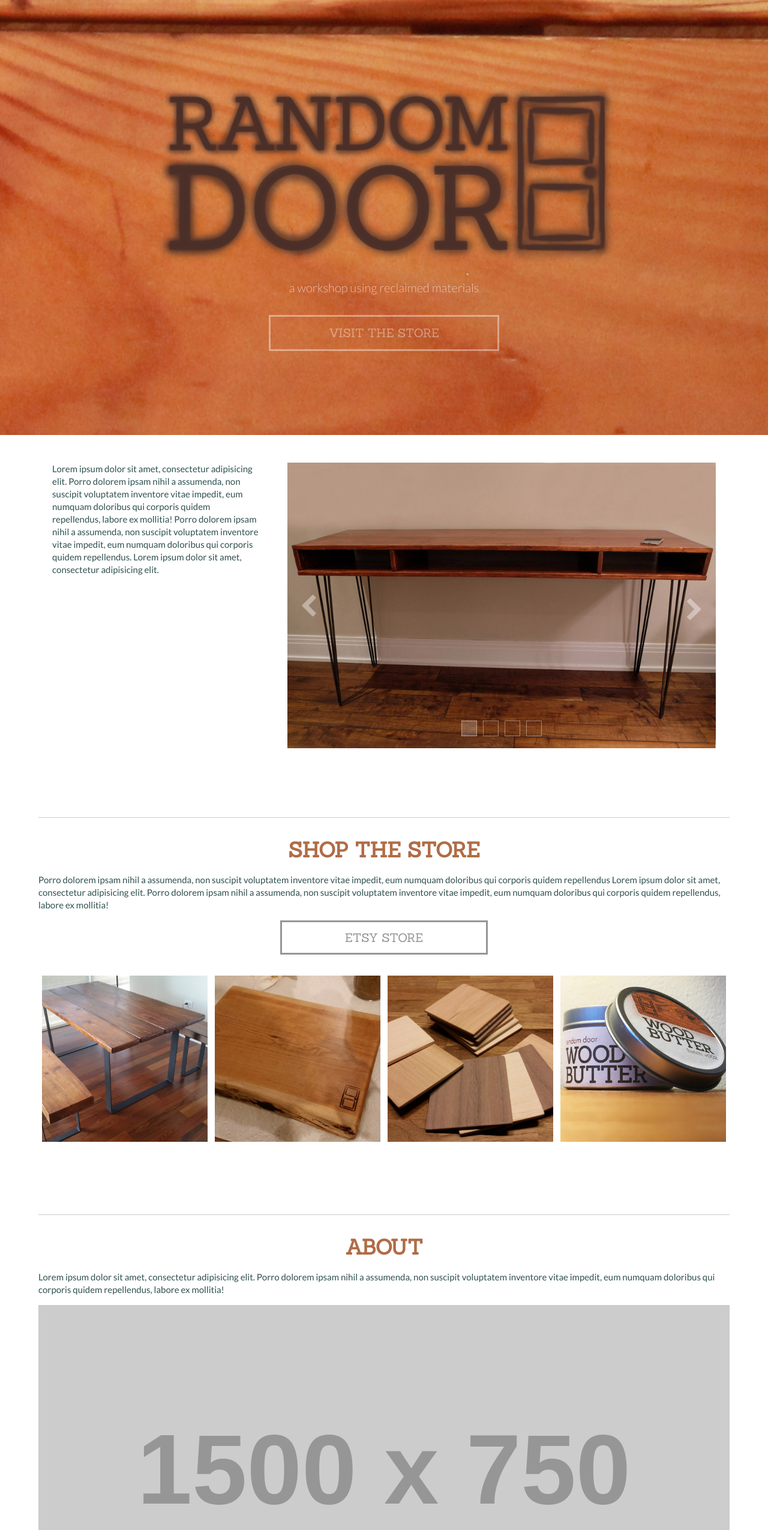
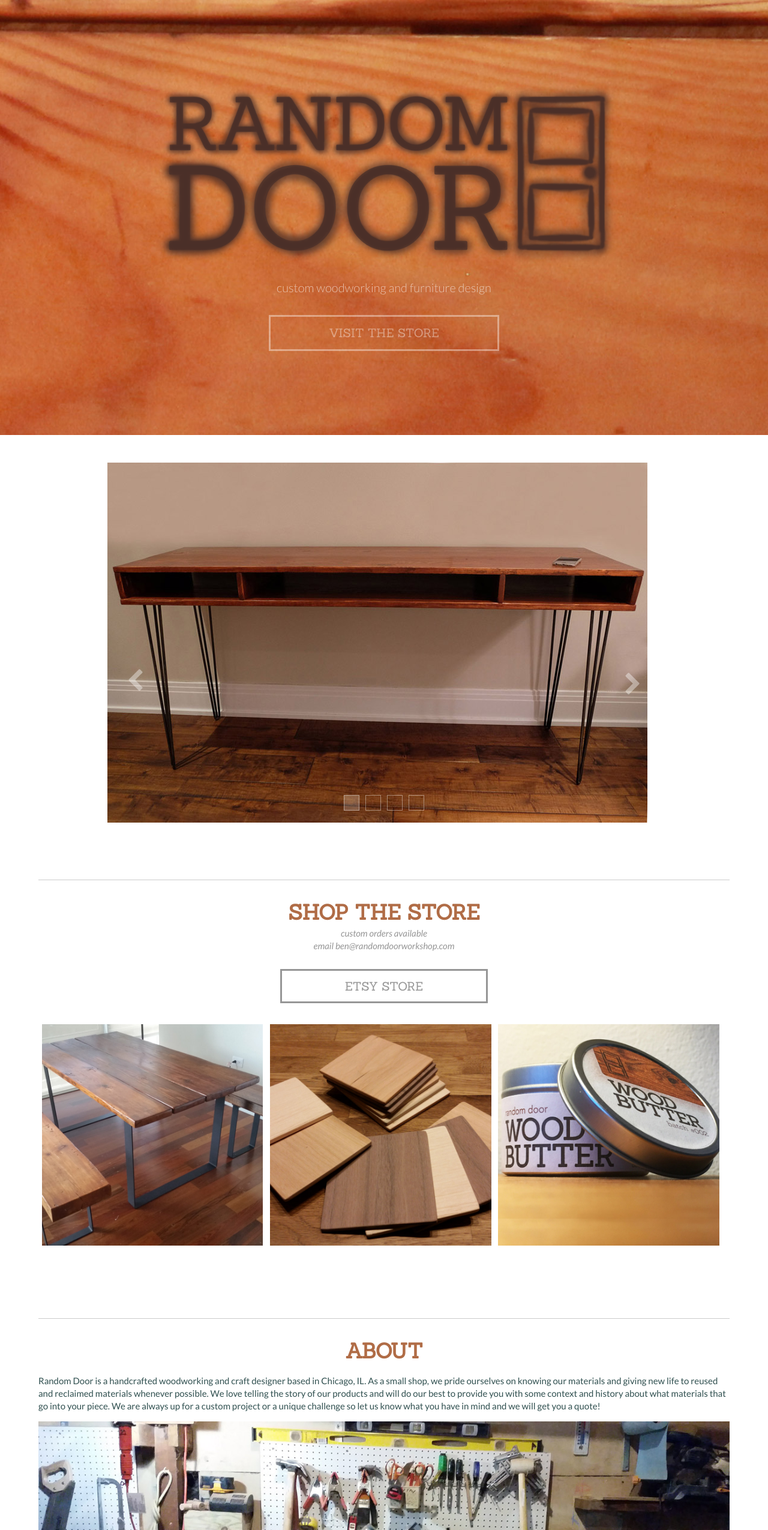
Before and after one commit to bshorofsky/random-door, a plain HTML site: page index.html in a window 1280 px wide. Shown: the part 75-2625 px from the top of the page at 60% size. Drawn offline with nearby package versions, Linux system fonts and the light colour scheme; placeholder pictures from the web are drawn by us.

Commit message:
bens edits

```diff
--- a/css/main.css
+++ b/css/main.css
@@ -210,7 +210,6 @@ button:hover {
 
 nav {
     height: 40px;
-    margin: 0;
     padding: 10px 0 ;
     position: fixed;
     top: 0;
@@ -222,6 +221,7 @@ nav ul {
     margin: 0;
     padding: 0;
     width: 100%;
+    margin: 0 10%;
 }
 
 nav li, nav a {
@@ -260,7 +260,7 @@ nav a:hover {
 }
 
 .scrolled {
-    background-color: rgba(176, 108, 70, .95);
+    background-color: rgba(80 , 80, 80, .95);
     transition: background-color .3s ease-in-out;
     height: 50px;
 }
@@ -296,10 +296,9 @@ hr {
 
 .carousel {
     display: block;
-    float: left;
-    width: 62%;
+    margin: 0 auto;
+    width: 80%;
     padding: 4% 2%;
-    margin: 0;
 }
 
 #prev {
@@ -387,7 +386,7 @@ img {
 .store-photos {
     display: block;
     float: left;
-    width: 24%;
+    width: 32%;
     margin: 5px .5%;
     cursor: pointer;
 }
@@ -413,6 +412,14 @@ img {
 
 .store-photos:hover .store-text {
   opacity: 1;
+}
+
+.subtitle p {
+    text-align: center;
+    font-style: italic;
+    margin: 0;
+    padding: 0;
+    color: rgba(80, 80, 80, .6);
 }
 
 .custom-photos {
@@ -630,9 +637,6 @@ footer p , a {
 }
 
 @media only screen and (max-width: 800px) {
-    .store-photos {
-        width: 49%;
-    }
 
     .intro-text p {
         width: 100%;
--- a/index.html
+++ b/index.html
@@ -33,7 +33,7 @@
                     <li><i class="fa fa-close hamburger exit"></i></li>
                     <li><a href="#"><img src="img/door.svg" alt="random door logo" id="logo"></a></li>
                     <li><a href="#store">Store</a></li>
-                    <li><a href="#custom">Custom</a></li>
+                    <!-- <li><a href="#custom">Custom</a></li> -->
                     <li><a href="#about">About</a></li>
                     <li><a href="#contact">Contact</a></li>
                 </ul>
@@ -44,7 +44,7 @@
 
             <div class="header">
                 <div class="title">
-                    <h4>a workshop using reclaimed materials</h4>
+                    <h4>custom woodworking and furniture design</h4>
                 </div>
                 <a href="https://www.etsy.com/shop/RandomDoor"><button>Visit the Store</button></a>
             </div>
@@ -53,7 +53,7 @@
 
             <div class="container">
                 <div class="intro-text clearfix">
-                    <p>Lorem ipsum dolor sit amet, consectetur adipisicing elit. Porro dolorem ipsam nihil a assumenda, non suscipit voluptatem inventore vitae impedit, eum numquam doloribus qui corporis quidem repellendus, labore ex mollitia! Porro dolorem ipsam nihil a assumenda, non suscipit voluptatem inventore vitae impedit, eum numquam doloribus qui corporis quidem repellendus. Lorem ipsum dolor sit amet, consectetur adipisicing elit.</p>
+                    <!-- <p>Lorem ipsum dolor sit amet, consectetur adipisicing elit. Porro dolorem ipsam nihil a assumenda, non suscipit voluptatem inventore vitae impedit, eum numquam doloribus qui corporis quidem repellendus, labore ex mollitia! Porro dolorem ipsam nihil a assumenda, non suscipit voluptatem inventore vitae impedit, eum numquam doloribus qui corporis quidem repellendus. Lorem ipsum dolor sit amet, consectetur adipisicing elit.</p>  -->
                     <div class="carousel">
                         <img id="carousel-image" src="img/desk_carousel.jpg" alt="reclaimed wood desk">
                         <div id="prev"><i class="fa fa-chevron-left"></i></div>
@@ -72,27 +72,26 @@
                         <hr>
                         <br>
                         <h2>Shop the Store</h2>
+                        <div class="subtitle">
+                            <p>custom orders available</p>
+                            <p>email ben@randomdoorworkshop.com</p>
                         </div>
+                    </div>
+                    <br>
                     <div class="section-content">
-                        <p>Porro dolorem ipsam nihil a assumenda, non suscipit voluptatem inventore vitae impedit, eum numquam doloribus qui corporis quidem repellendus Lorem ipsum dolor sit amet, consectetur adipisicing elit. Porro dolorem ipsam nihil a assumenda, non suscipit voluptatem inventore vitae impedit, eum numquam doloribus qui corporis quidem repellendus, labore ex mollitia!</p>
                         <a href="https://www.etsy.com/shop/RandomDoor"><button id="store-button">Etsy Store</button></a>
                         <div class="store-photos" id="tables">
                             <a href="https://www.etsy.com/shop/RandomDoor"><img src="img/furniture_thumbnail.jpg" alt="tables">
                             <p><span class="store-text">Furniture</span></p></a>
                         </div>
-                            <div class="store-photos" id="boards">
-                                <img src="img/board_thumbnail.jpg" alt="cutting boards">
-                                <p><span class="store-text">Cutting boards</span></p>
-                            </div>
                         <div class="store-photos" id="coasters">
                             <img src="img/coaster_thumbnail.jpg" alt="coasters">
-                                <p><span class="store-text">Coasters</span></p>
+                            <p><span class="store-text">Small items</span></p>
                         </div>
                         <div class="store-photos" id="more">
                             <img src="img/more_thumbnail.jpg" alt="wood butter jar">
                             <p><span class="store-text">More</span></p>
                         </div>
-
                     </div>
                 </div>
 
@@ -138,14 +137,15 @@
                         <h2>About</h2>
                     </div>
                     <div class="section-content">
-                        <p>Lorem ipsum dolor sit amet, consectetur adipisicing elit. Porro dolorem ipsam nihil a assumenda, non suscipit voluptatem inventore vitae impedit, eum numquam doloribus qui corporis quidem repellendus, labore ex mollitia!</p>
-                        <img src="http://placehold.it/1500x750" alt="carousel">
+                        <p>Random Door is a handcrafted woodworking and craft designer based in Chicago, IL. As a small shop, we pride ourselves on knowing our materials and giving new life to reused and reclaimed materials whenever possible. We love telling the story of our products and will do our best to provide you with some context and history about what materials that go into your piece. We are always up for a custom project or a unique challenge so let us know what you have in mind and we will get you a quote!</p>
+                        <img src="img/workshop.jpg" alt="work station">
                     </div>
                 </div>
             </div>
+            <br>
             <div class="contact" id="contact">
                 <h2>Contact</h2>
-                <form action="//formspree.io/ben@randomdoorworkshop.com" method="POST">
+                <form action="//formspree.io/bshorofsky@gmail.com" method="POST">
                     <div class="formInputs">
                         <input type="text" name="name" id="yourName" placeholder="Name">
                         <input type="email" name="email" id="yourEmail" placeholder="Email address">
--- a/js/main.js
+++ b/js/main.js
@@ -37,7 +37,7 @@ $('.hamburger').on('click', function(){
 
 //Carousel
 
-var images=['img/desk_carousel.jpg', 'img/table_carousel.jpg', 'img/coffee_carousel.jpg', 'img/board_carousel.jpg'];
+var images=['img/desk_carousel.jpg', 'img/table_carousel.jpg', 'img/coffee_carousel.jpg', 'img/tableTwo_carousel.jpg'];
 var countDots=['#count-one', '#count-two', '#count-three', '#count-four']
 var currentPosition = 0;
 
```
Also changed, not shown: img/tableTwo_carousel.jpg (added), img/workshop.jpg (added). Lines whose indentation alone changed are shown as unchanged.
